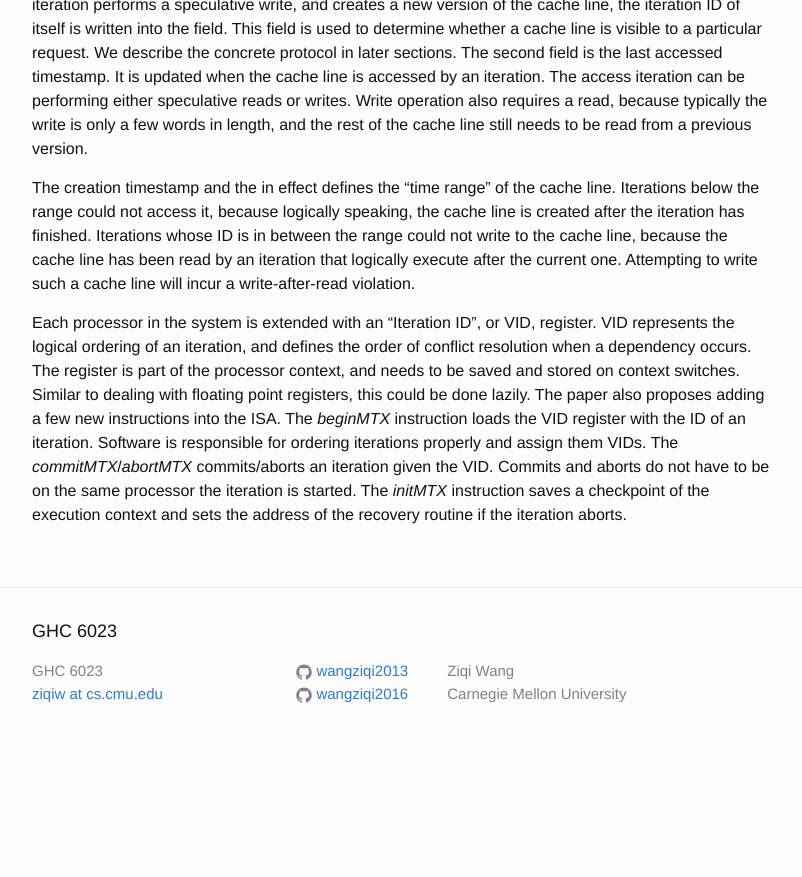
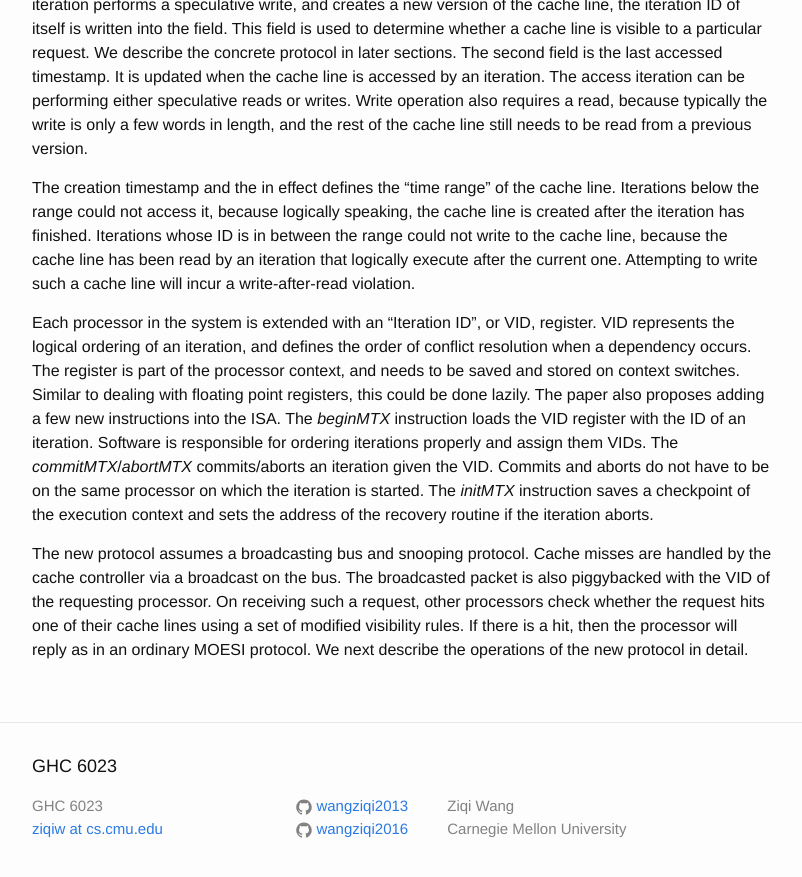
Before and after one commit to wangziqi2013/wangziqi2013.github.io, a Jekyll site: the page built from _posts/2018-06-02-Hardware-Multithreaded-Transactions.markdown, in a window 1280 px wide and 900 px high, scrolled down 1135 px. Shown: the top 877 px of the window, without its empty margins (238-1040 px from the left). Built offline with Jekyll 4.4.1, drawn with Linux system fonts in a browser that asks for light colours; before the commit the page ends 1900 px from its top, so only the background shows below that.

Commit message:
Finish hardware requirement

```diff
--- a/_posts/2018-06-02-Hardware-Multithreaded-Transactions.markdown
+++ b/_posts/2018-06-02-Hardware-Multithreaded-Transactions.markdown
@@ -59,5 +59,11 @@ context, and needs to be saved and stored on context switches. Similar to dealin
 be done lazily. The paper also proposes adding a few new instructions into the ISA. The *beginMTX* instruction
 loads the VID register with the ID of an iteration. Software is responsible for ordering iterations properly and assign
 them VIDs. The *commitMTX*/*abortMTX* commits/aborts an iteration given the VID. Commits and aborts do not have to
-be on the same processor the iteration is started. The *initMTX* instruction saves a checkpoint of the execution context
-and sets the address of the recovery routine if the iteration aborts.
+be on the same processor on which the iteration is started. The *initMTX* instruction saves a checkpoint of the execution
+context and sets the address of the recovery routine if the iteration aborts.
+
+The new protocol assumes a broadcasting bus and snooping protocol. Cache misses are handled by the cache controller via
+a broadcast on the bus. The broadcasted packet is also piggybacked with the VID of the requesting processor. On receiving
+such a request, other processors check whether the request hits one of their cache lines using a set of modified visibility
+rules. If there is a hit, then the processor will reply as in an ordinary MOESI protocol. We next describe the operations
+of the new protocol in detail.
```
